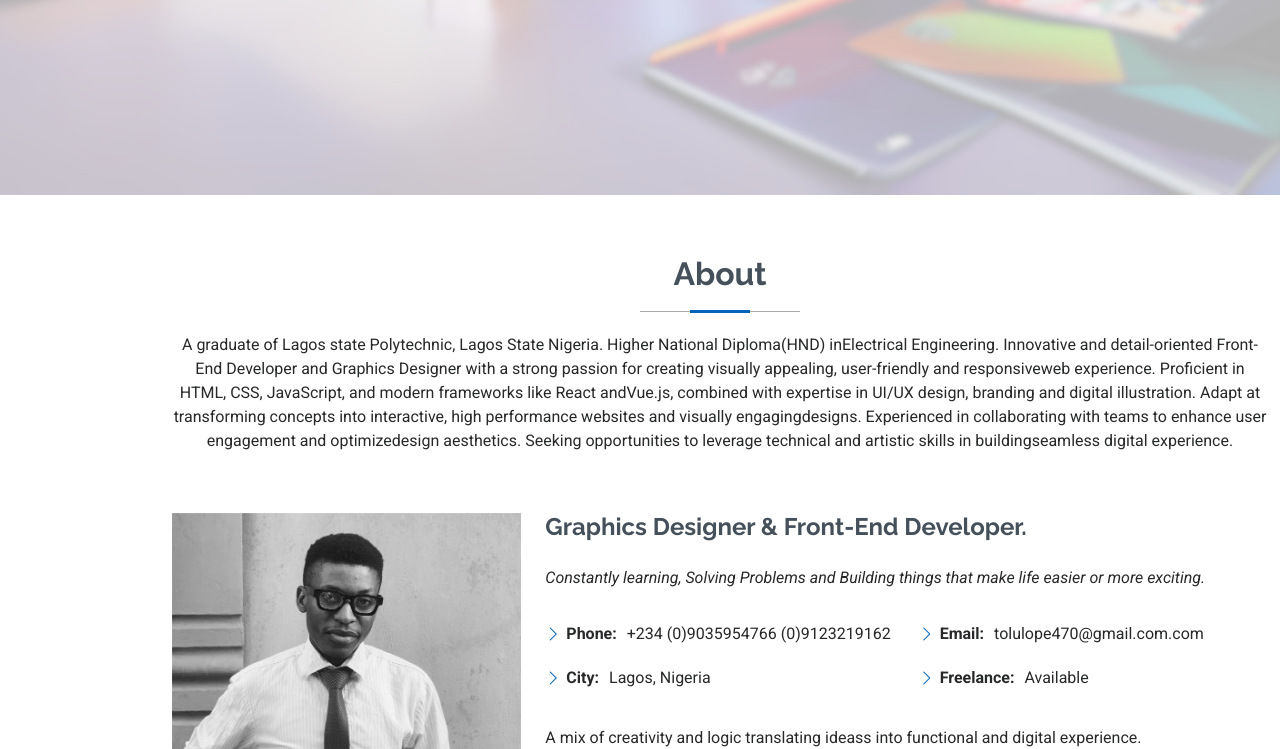
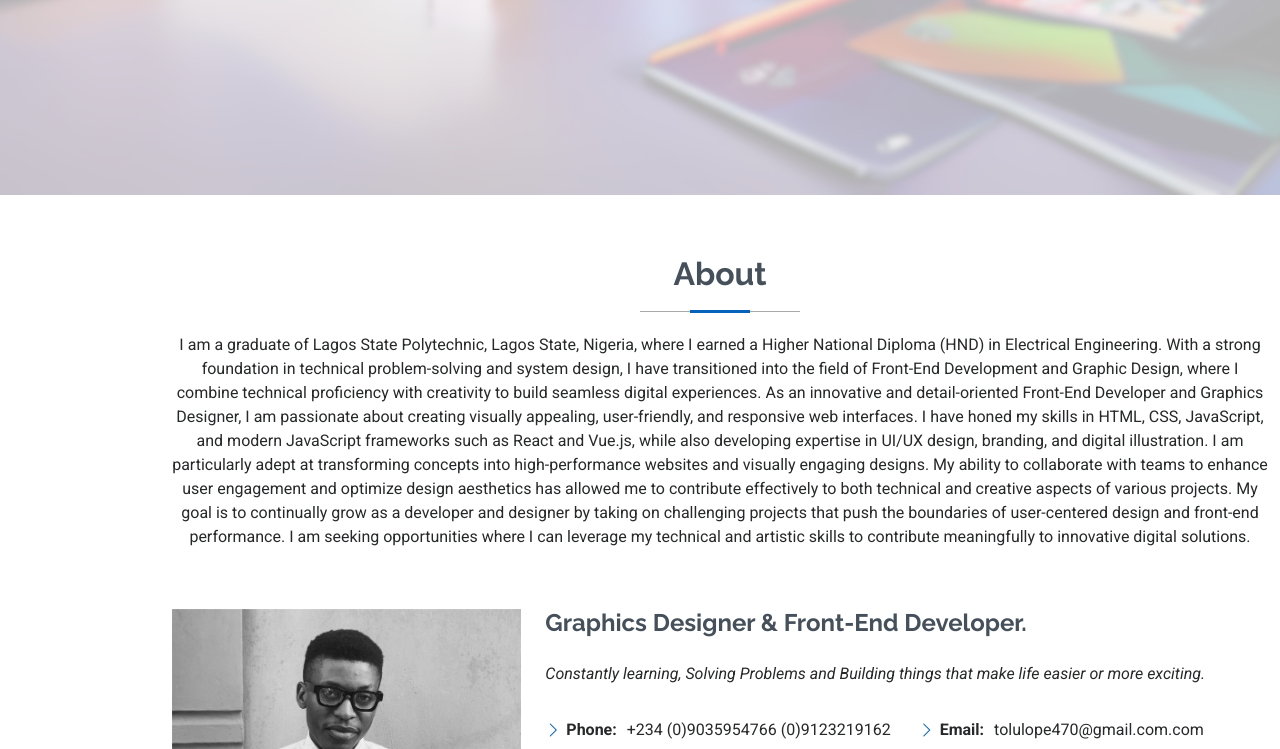
Before and after one commit to ToplinMultimedia/tolulope-hazzan, a plain HTML site: page index.html in a window 1280 px wide. Shown: the part 605-1354 px from the top of the page. Drawn offline with Linux system fonts and the light colour scheme.

Commit message:
Update index.html

```diff
--- a/index.html
+++ b/index.html
@@ -77,9 +77,13 @@
       <!-- Section Title -->
       <div class="container section-title" data-aos="fade-up">
         <h2>About</h2>
-        <p>A graduate of Lagos state Polytechnic, Lagos State Nigeria. Higher National Diploma(HND) inElectrical Engineering. Innovative and detail-oriented Front-End Developer and Graphics
-          Designer with a strong passion for creating visually appealing, user-friendly and responsiveweb experience. Proficient in HTML, CSS, JavaScript, and modern frameworks like React andVue.js, combined with expertise in UI/UX design, branding and digital illustration. Adapt at
-          transforming concepts into interactive, high performance websites and visually engagingdesigns. Experienced in collaborating with teams to enhance user engagement and optimizedesign aesthetics. Seeking opportunities to leverage technical and artistic skills in buildingseamless digital experience.</p>
+        <p>I am a graduate of Lagos State Polytechnic, Lagos State, Nigeria, where I earned a Higher National Diploma (HND) in Electrical Engineering. With a strong foundation in technical problem-solving and system design, I have transitioned into the field of Front-End Development and Graphic Design, where I combine technical proficiency with creativity to build seamless digital experiences.
+
+As an innovative and detail-oriented Front-End Developer and Graphics Designer, I am passionate about creating visually appealing, user-friendly, and responsive web interfaces. I have honed my skills in HTML, CSS, JavaScript, and modern JavaScript frameworks such as React and Vue.js, while also developing expertise in UI/UX design, branding, and digital illustration.
+
+I am particularly adept at transforming concepts into high-performance websites and visually engaging designs. My ability to collaborate with teams to enhance user engagement and optimize design aesthetics has allowed me to contribute effectively to both technical and creative aspects of various projects.
+
+My goal is to continually grow as a developer and designer by taking on challenging projects that push the boundaries of user-centered design and front-end performance. I am seeking opportunities where I can leverage my technical and artistic skills to contribute meaningfully to innovative digital solutions.</p>
       </div><!-- End Section Title -->
 
       <div class="container" data-aos="fade-up" data-aos-delay="100">
```
